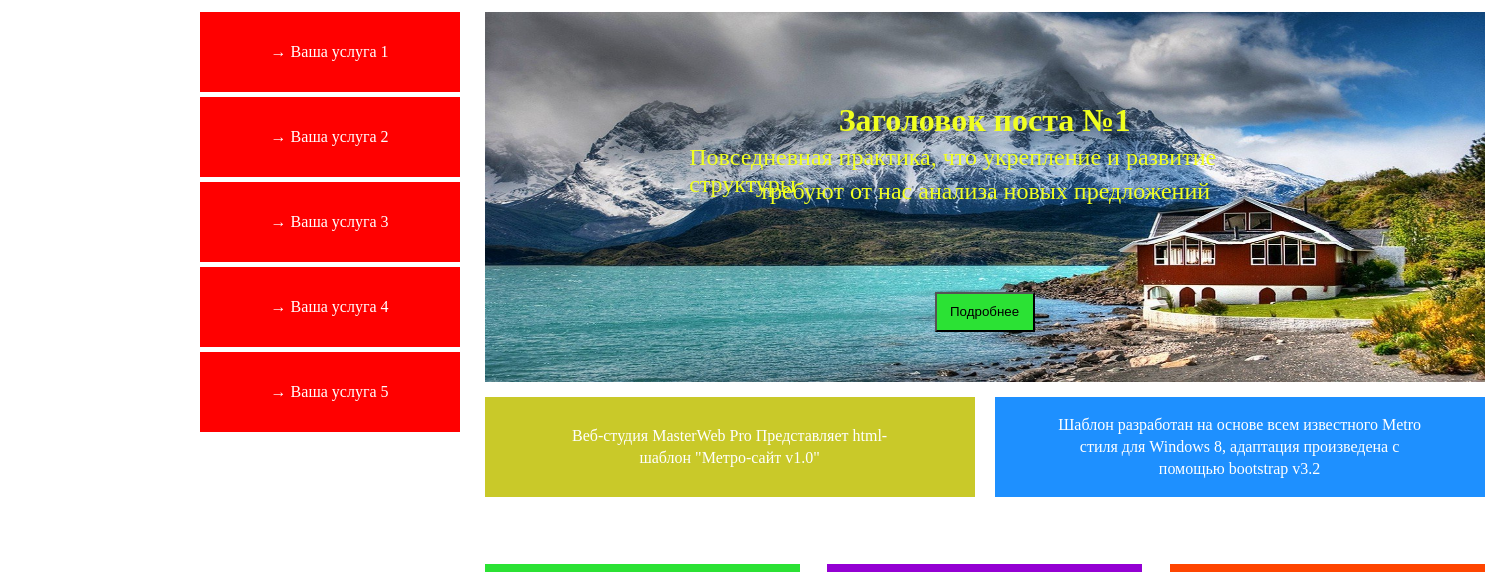
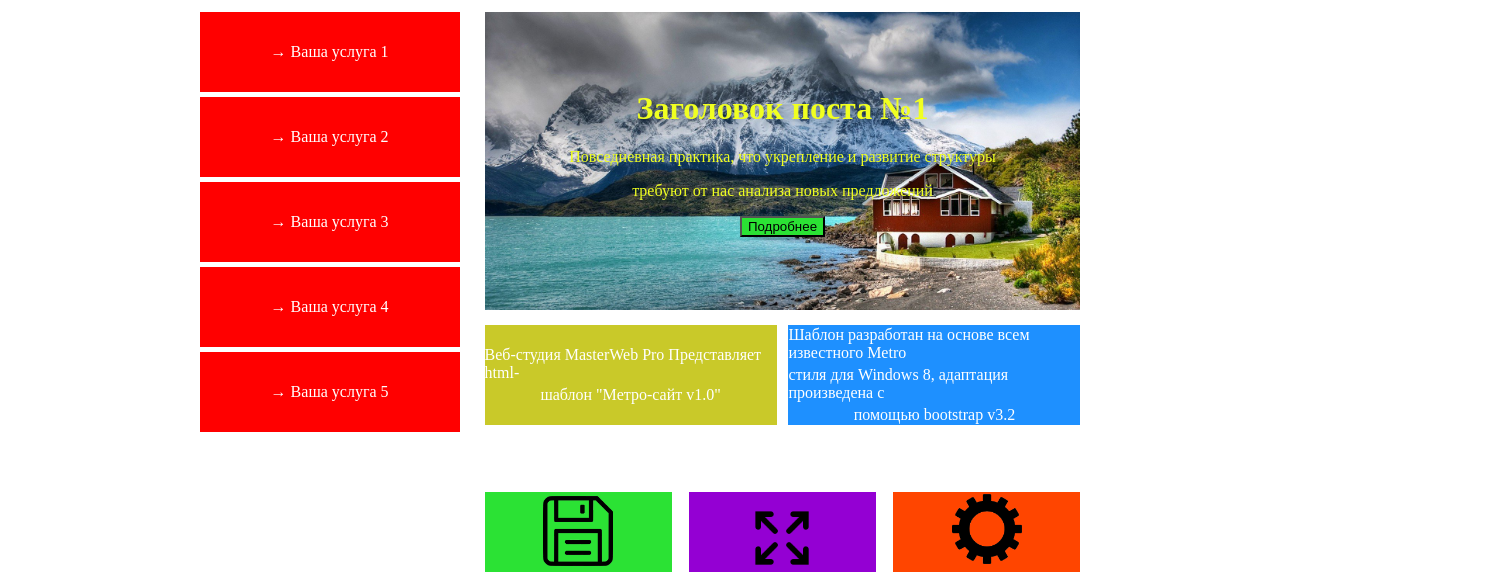
Before and after one commit to Nays06/HTML-CSS-4, a plain HTML site: page index.html in a window 1280 px wide. Shown: the part 165-737 px from the top of the page, 1485 px wide, since content can reach past the window. Drawn offline with Linux system fonts and the light colour scheme.

Commit message:
two commit

```diff
--- a/index.html
+++ b/index.html
@@ -35,11 +35,17 @@
 
             <main>
                 <div class="tipslide">
-                    <h1 style="position: absolute; margin-top: 7%;">Заголовок поста №1</h1>
+                    <!-- <h1 style="position: absolute; margin-top: 7%;">Заголовок поста №1</h1>
                     <p style="position: absolute; margin-top: 10.3%; font-size: 150%;">Повседневная практика, что укрепление и развитие структуры</p>
-                    <P style="position: absolute; margin-top: 13%; font-size: 150%;">требуют от нас анализа новых предложений</P>
-                    <button style="background-color: rgb(43, 226, 52); position: absolute; width: 100px; height: 40px; margin-top: 280px ;">Подробнее</button>
-                    <img src="pic/1650888066_13-vsegda-pomnim-com-p-domik-v-gorakh-u-morya-foto-14.jpg" width="1000" height="370px">
+                    <P style="position: absolute; margin-top: 13%; font-size: 150%;">требуют от нас анализа новых предложений</P> -->
+
+                    <div class="cho">
+                        <h1 style="justify-content: center; display: flex; ">Заголовок поста №1</h1>
+                        <p style="justify-content: center; display: flex; ">Повседневная практика, что укрепление и развитие структуры</p>
+                        <p style="justify-content: center; display: flex; ">требуют от нас анализа новых предложений</p>
+                        <p style="justify-content: center; display: flex; "><button style="background-color: rgb(43, 226, 52);">Подробнее</button></p>
+                    </div>
+                    <img src="pic/1650888066_13-vsegda-pomnim-com-p-domik-v-gorakh-u-morya-foto-14.jpg" width="100%">
                 </div>
 
                 <div class="shabi">
--- a/style.css
+++ b/style.css
@@ -43,9 +43,12 @@ nav{
     color: white;
 }
 
+.cho{
+    position: absolute;
+}
+
 .sered{
     display: flex;
-    justify-content: space-between;
 }
 
 aside{
@@ -69,11 +72,13 @@ main{
     margin-right: 2px;
     margin-left: 25px;
     margin-top: 15px;
+
 }
 
 .tipslide{
     display: flex;
     justify-content: center;
+    align-items: center;
     color: rgb(240, 255, 33);
 }
 
@@ -160,7 +165,6 @@ footer{
 
     .tipslide{
         justify-content: center;
-        margin-left: 200px;
     }
 
     .tipslide img{
@@ -198,3 +202,8 @@ footer{
         height: 150px;
     }
     }
+
+
+@media (max-width:620px){
+
+}
```
